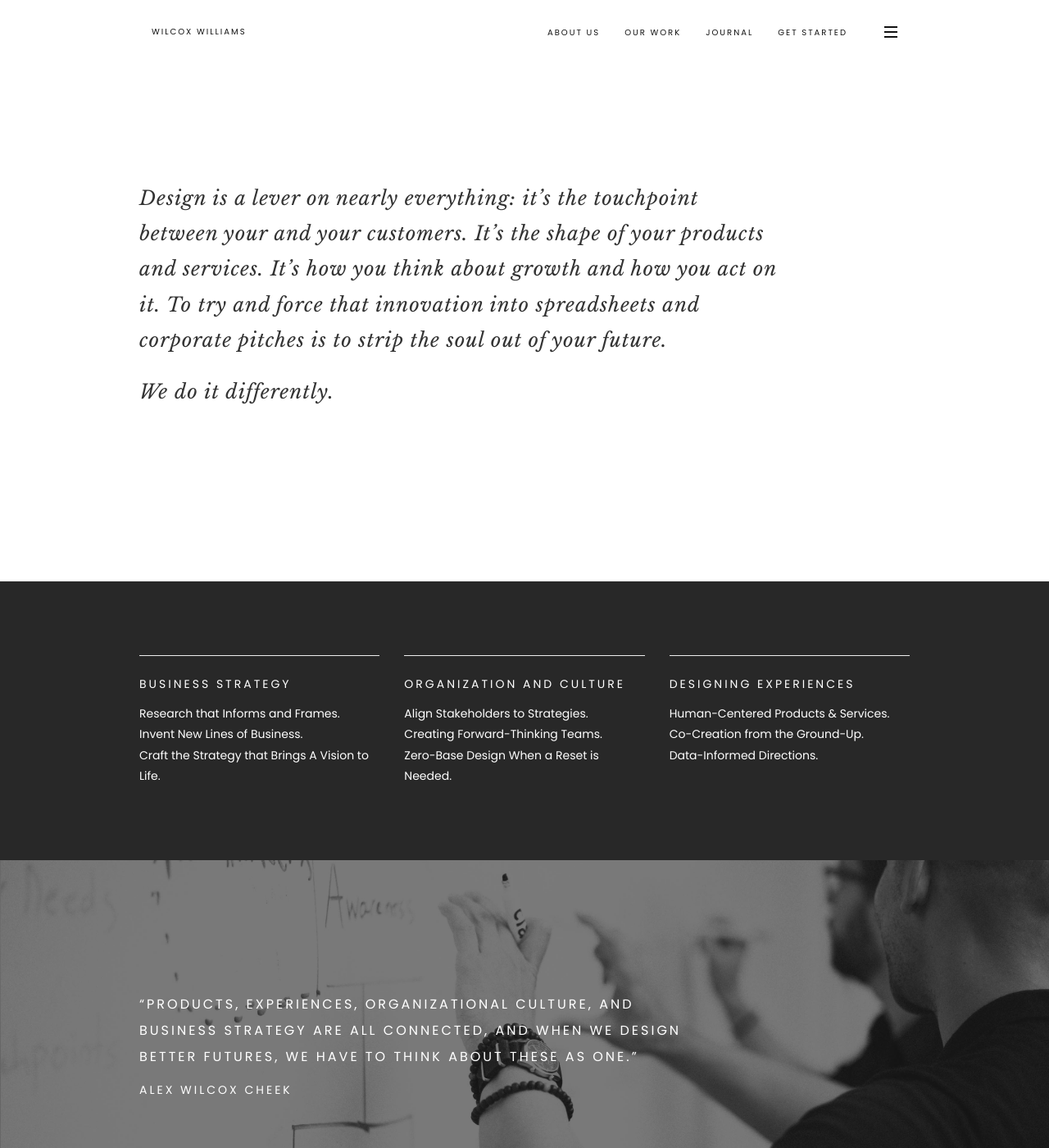
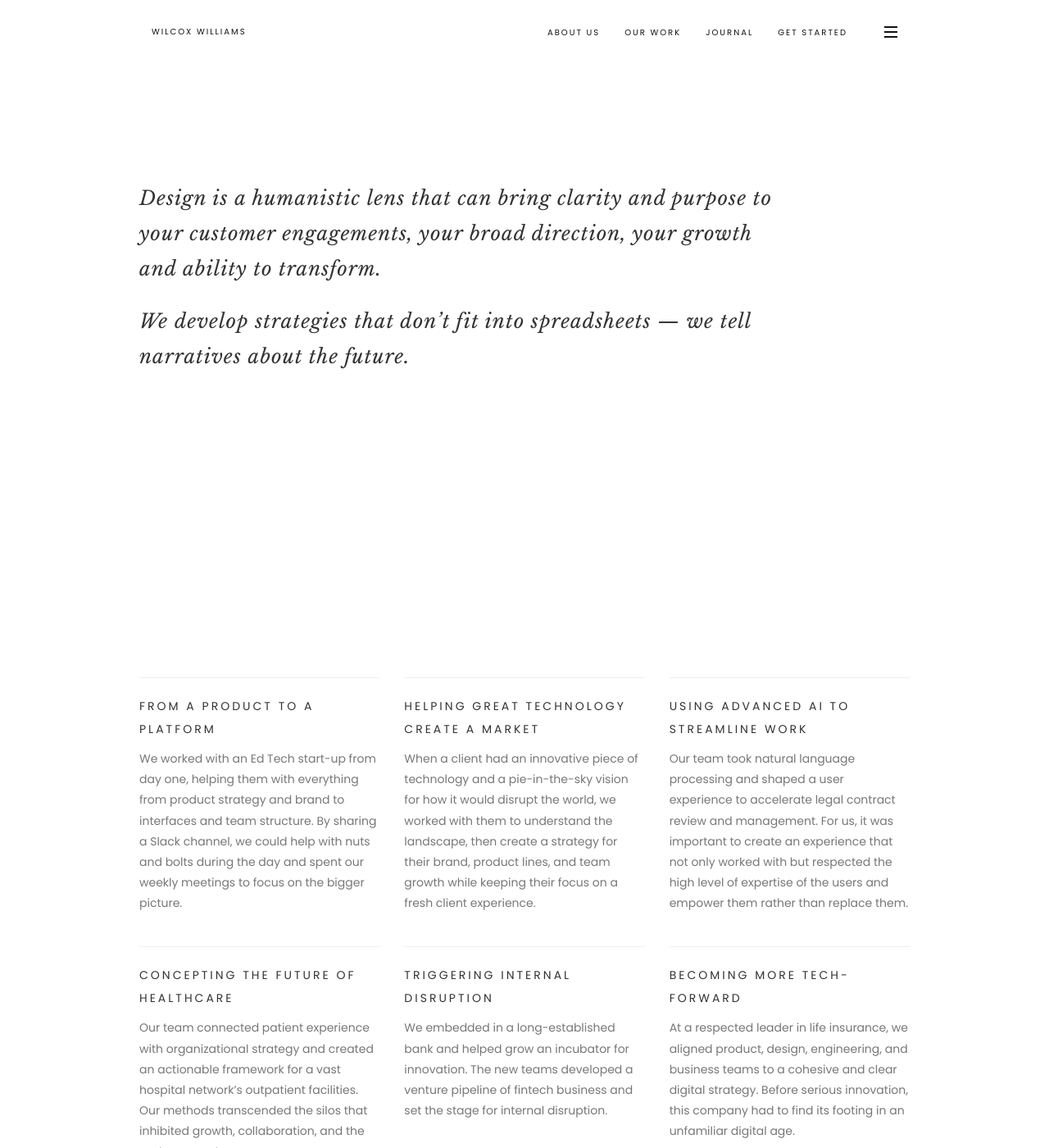
Before and after one commit to rwcstudio/wilcoxwilliams.github.io, a Jekyll site: the page built from work.html, in a window 1280 px wide and 1400 px high. Shown: the whole window at 82% size. Built offline with Jekyll 4.4.1, drawn with Linux system fonts in a browser that asks for light colours; some web fonts are replaced; some of the changed text lies outside the part shown.

Commit message:
Update work.html

```diff
--- a/work.html
+++ b/work.html
@@ -9,55 +9,12 @@ layout: default
 <div class="row">
 <div class="col-sm-12 col-md-10 col-lg-10">
 <h2 class="font-serif">
-Design is a lever on nearly everything: it’s the touchpoint between your and your customers. It’s the shape of your products and services. It’s how you think about growth and how you act on it. To try and force that innovation into spreadsheets and corporate pitches is to strip the soul out of your future.</h2><h2 class="font-serif">We do it differently.
+Design is a humanistic lens that can bring clarity and purpose to your customer engagements, your broad direction, your growth and ability to transform.</h2><h2 class="font-serif">We develop strategies that don’t fit into spreadsheets — we tell narratives about the future.
 </h2>
 </div>
 </div>
 </div>
 </section>
-
-<section class="module-small bg-dark">
-<div class="container">
-<div class="row">
-<div class="col-sm-12 col-md-4 col-lg-4">
-<hr><h4 class="font-alt">Business Strategy</h4>
-<p>Research that Informs and Frames.<br>
-Invent New Lines of Business.<br>
-Craft the Strategy that Brings A Vision to Life.
-</p>
-
-</div>
-<div class="col-sm-12 col-md-4 col-lg-4">
-<hr><h4 class="font-alt">Organization and Culture</h4>
-<p>Align Stakeholders to Strategies.<br>
-Creating Forward-Thinking Teams.<br>
-Zero-Base Design When a Reset is Needed.</p>
-</div>
-
-<div class="col-sm-12 col-md-4 col-lg-4">
-<hr><h4 class="font-alt">Designing Experiences</h4>
-<p>Human-Centered Products & Services.<br>
-Co-Creation from the Ground-Up.<br>
-Data-Informed Directions.
-</p>
-</div>
-</div>
-</div>
-</section>
-
-<!-- STANDARD IMAGE SMALL -->
-<section class="module module-parallax bg-dark-60" data-background="assets/images/hero-whiteboard.jpg">
-<div class="container">
-<!-- MODULE TITLE -->
-<div class="row">
-<div class="col-sm-12 col-md-9">
-<h3 class="font-alt">“Products, experiences, organizational culture, and business strategy are all connected, and when we design better futures, we have to think about these as one.”</h3><h4 class="font-alt">Alex Wilcox Cheek</h4>
-</div>
-</div>
-<!-- /MODULE TITLE -->
-</div>
-</section>
-<!-- /STANDARD IMAGE SMALL -->
 
 <section class="module">
 	<div class="container">
@@ -95,3 +52,48 @@ Data-Informed Directions.
 	<!-- /MODULE TITLE -->
 	</div>
 	</section>
+
+
+
+<!-- STANDARD IMAGE SMALL -->
+<section class="module module-parallax bg-dark-60" data-background="assets/images/hero-whiteboard.jpg">
+<div class="container">
+<!-- MODULE TITLE -->
+<div class="row">
+<div class="col-sm-12 col-md-9">
+<h3 class="font-alt">“Products, experiences, organizational culture, and business strategy are all connected, and when we design better futures, we have to think about these as one.”</h3><h4 class="font-alt">Alex Wilcox Cheek</h4>
+</div>
+</div>
+<!-- /MODULE TITLE -->
+</div>
+</section>
+<!-- /STANDARD IMAGE SMALL -->
+
+<section class="module-small bg-light">
+	<div class="container">
+	<div class="row">
+	<div class="col-sm-12 col-md-4 col-lg-4">
+	<hr><h4 class="font-alt">Strategy</h4>
+	<p>Research that Informs and Frames<br>
+		Identifying New Opportunities<br>
+		Envisioning the Future
+	</p>
+
+	</div>
+	<div class="col-sm-12 col-md-4 col-lg-4">
+	<hr><h4 class="font-alt">Organization and Culture</h4>
+	<p>Aligning Stakeholders to Strategy and Change<br>
+		Building Forward-Thinking Teams<br>
+		Establishing Routines and Rituals</p>
+	</div>
+
+	<div class="col-sm-12 col-md-4 col-lg-4">
+	<hr><h4 class="font-alt">Designing Experiences</h4>
+	<p>Human-Centered Services & Experiences<br>
+		Evidence-Based Innovation<br>
+		Zero-Base Design
+	</p>
+	</div>
+	</div>
+	</div>
+	</section>
```
Lines whose indentation alone changed are shown as unchanged.
